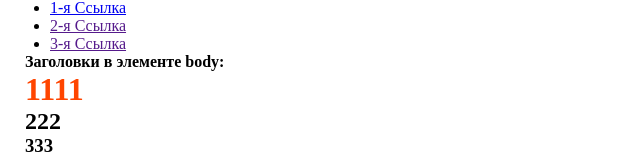
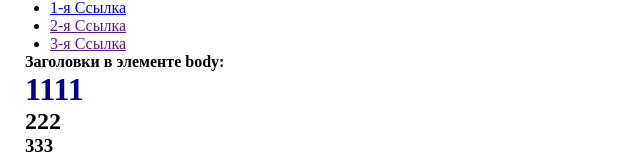
Before and after one commit to VictorKachin/html-css, a plain HTML site: page index.html in a window 1280 px wide. Shown: the part 325-483 px from the top of the page, without its empty margins (0-640 px from the left). Drawn offline with Linux system fonts and the light colour scheme.

Commit message:
changed h1 style

```diff
--- a/style.css
+++ b/style.css
@@ -14,6 +14,6 @@
 }
 
 h1 {
-  color: orangered;
-
+  color: darkblue;
+  font-weight: 600;
 }
```
